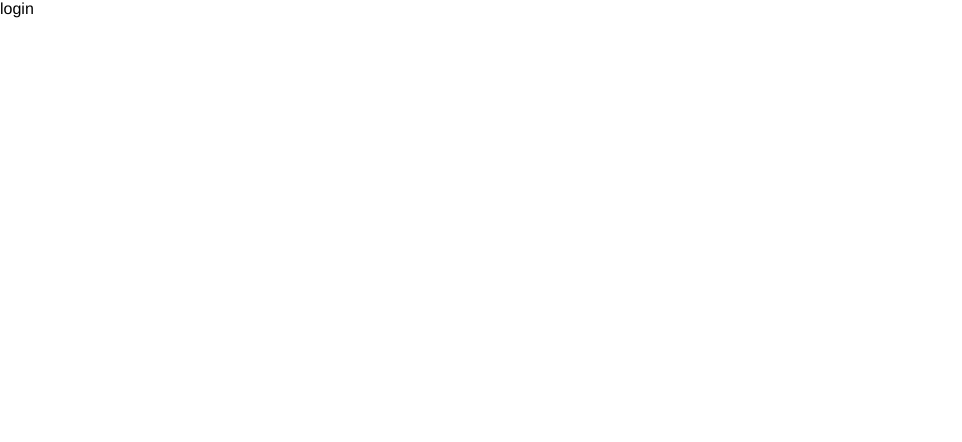
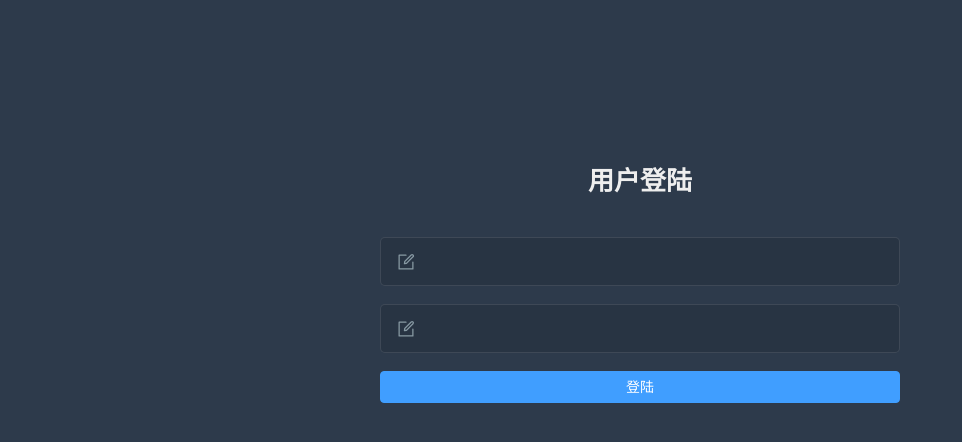
Before and after one commit to haibara-brownie/back_stage, a Vue app: page /#/login in a window 1280 px wide. Shown: the top 442 px of the page, without its empty margins (0-962 px from the left). Built offline with nearby package versions, Linux system fonts and the light colour scheme.

Commit message:
feat: login jingtai

```diff
--- a/src/views/login/index.vue
+++ b/src/views/login/index.vue
@@ -1,7 +1,137 @@
 <!-- eslint-disable vue/multi-word-component-names -->
 <template>
-  <div>login</div>
+  <div class="login-container">
+    <el-form :model="form" class="login-form">
+      <div class="title-container">
+        <h3 class="title">用户登陆</h3>
+      </div>
+      <el-form-item>
+        <el-icon :size="20" class="svg-container">
+          <edit />
+        </el-icon>
+        <el-input v-model="form.name"></el-input>
+      </el-form-item>
+      <el-form-item>
+        <el-icon :size="20" class="svg-container">
+          <edit />
+        </el-icon>
+        <el-input v-model="form.password"></el-input>
+      </el-form-item>
+      <el-button type="primary" class="login-button">登陆</el-button>
+    </el-form>
+  </div>
 </template>
 
-<script setup></script>
-<style lang="scss" scoped></style>
+<script setup>
+import { ref } from 'vue'
+import { Edit } from '@element-plus/icons-vue'
+const form = ref({
+  name: '',
+  password: ''
+})
+</script>
+
+<style lang="scss" scoped>
+$bg: #2d3a4b;
+$dark_gray: #889aa4;
+$light_gray: #eee;
+$cursor: #fff;
+
+.login-container {
+  min-height: 100%;
+  width: 100%;
+  background-color: $bg;
+  overflow: hidden;
+
+  .login-form {
+    position: relative;
+    width: 520px;
+    max-width: 100%;
+    padding: 160px 35px 0;
+    margin: 0 auto;
+    overflow: hidden;
+
+    :deep(.el-form-item) {
+      border: 1px solid rgba(255, 255, 255, 0.1);
+      background: rgba(0, 0, 0, 0.1);
+      border-radius: 5px;
+      color: #454545;
+    }
+
+    :deep(.el-input) {
+      display: inline-block;
+      height: 47px;
+      width: 85%;
+
+      .el-input__wrapper {
+        background: transparent;
+        box-shadow: 0 0 0 0;
+        border: 0px;
+        -webkit-appearance: none;
+        border-radius: 0px;
+        padding: 12px 5px 12px 15px;
+        color: $light_gray;
+        height: 47px;
+        caret-color: $cursor;
+      }
+    }
+    .login-button {
+      width: 100%;
+      box-sizing: border-box;
+    }
+  }
+
+  .tips {
+    font-size: 16px;
+    line-height: 28px;
+    color: #fff;
+    margin-bottom: 10px;
+
+    span {
+      &:first-of-type {
+        margin-right: 16px;
+      }
+    }
+  }
+
+  .svg-container {
+    padding: 6px 5px 6px 15px;
+    color: $dark_gray;
+    vertical-align: middle;
+    display: inline-block;
+  }
+
+  .title-container {
+    position: relative;
+
+    .title {
+      font-size: 26px;
+      color: $light_gray;
+      margin: 0px auto 40px auto;
+      text-align: center;
+      font-weight: bold;
+    }
+
+    :deep(lang-select) {
+      position: absolute;
+      top: 4px;
+      right: 0;
+      background-color: white;
+      font-size: 22px;
+      padding: 4px;
+      border-radius: 4px;
+      cursor: pointer;
+    }
+  }
+
+  .show-pwd {
+    // position: absolute;
+    // right: 10px;
+    // top: 7px;
+    font-size: 16px;
+    color: $dark_gray;
+    cursor: pointer;
+    user-select: none;
+  }
+}
+</style>
```
